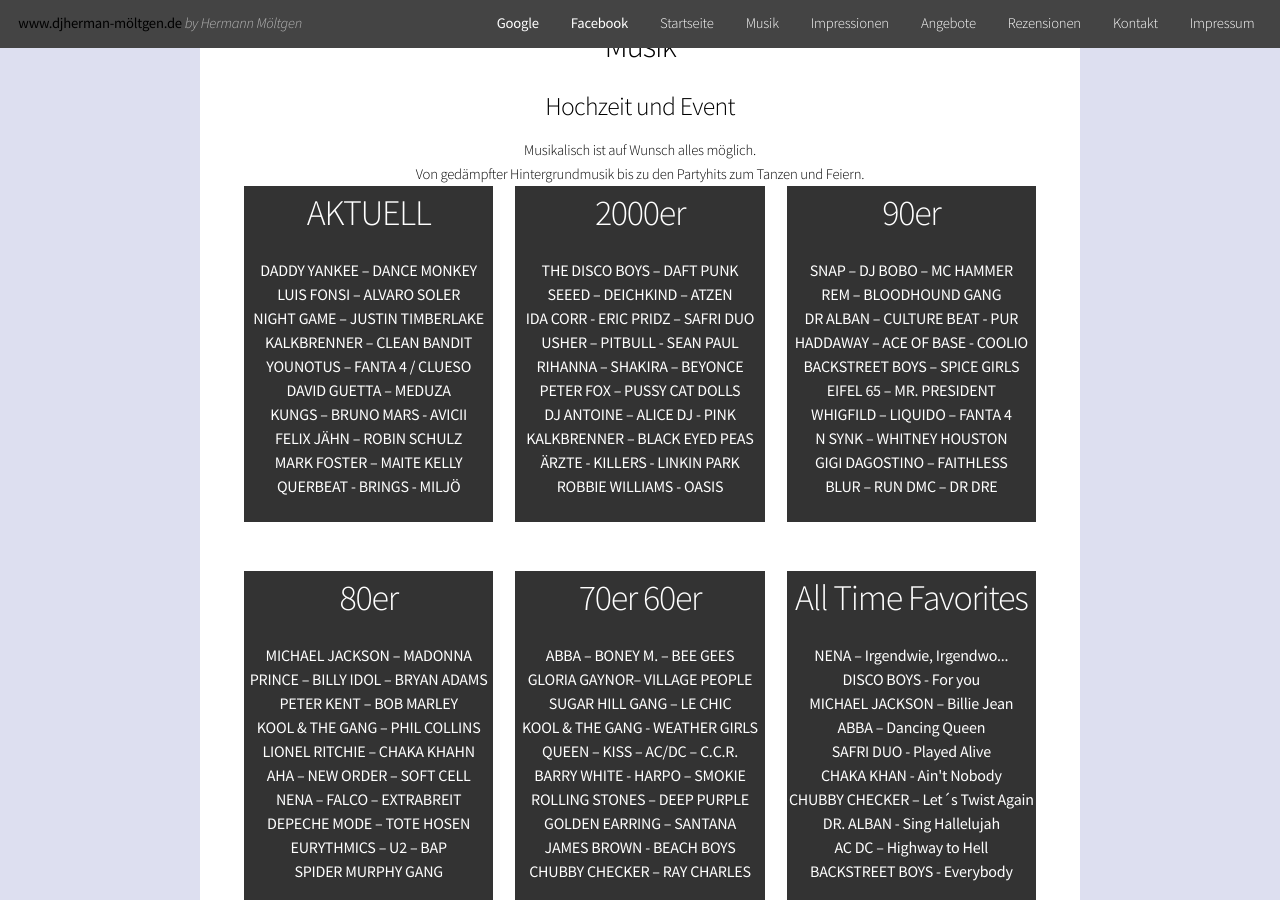
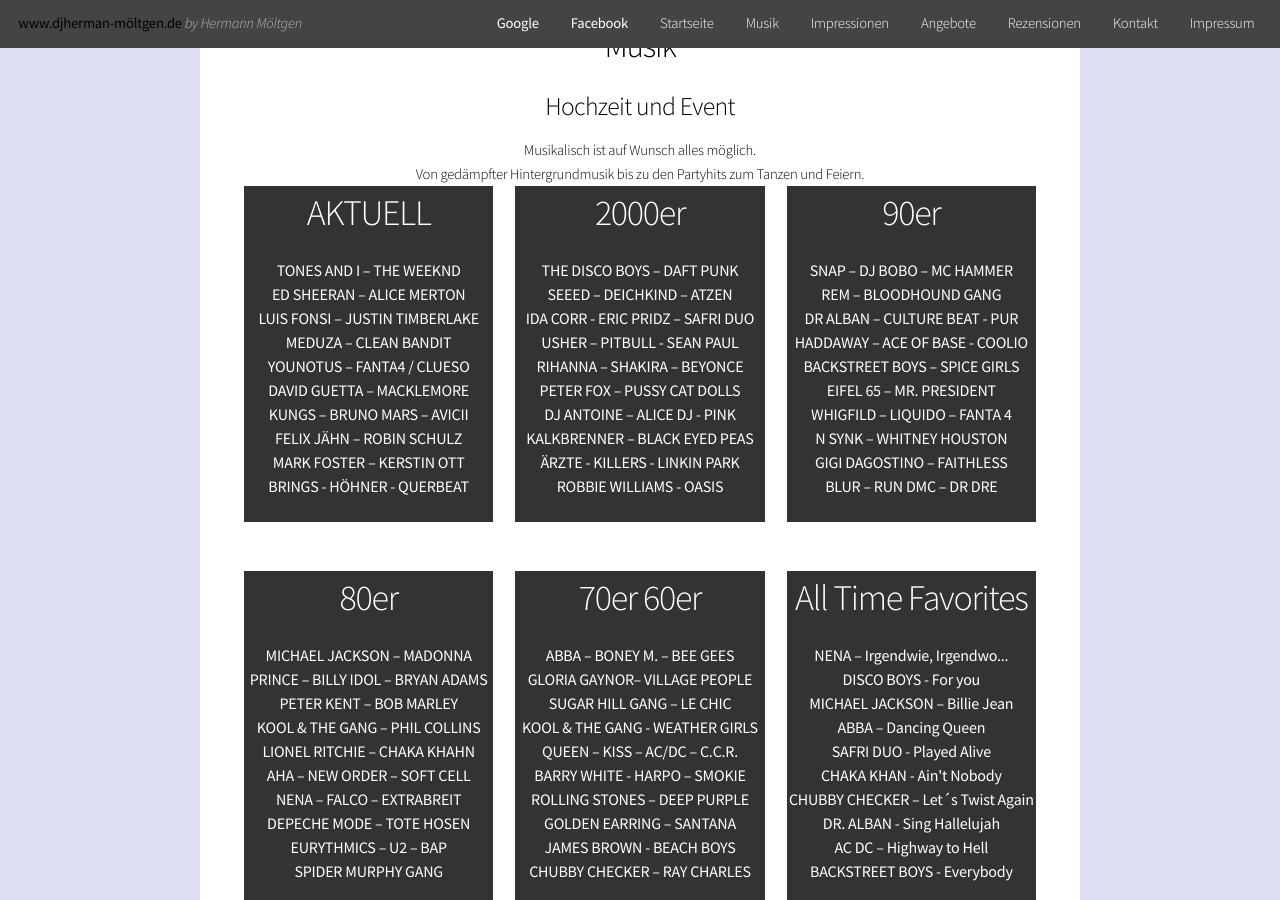
Before and after one commit to pwilken/Hermann-Landingpage, a Jekyll site: the page built from index.html, in a window 1280 px wide and 900 px high, scrolled down 1977 px. Built offline with Jekyll 4.4.1, drawn with Linux system fonts in a browser that asks for light colours; the list of posts is cut into pages by our own code; some of the changed text lies outside the part shown.

Commit message:
update music (aktuell) and hours (prices)

```diff
--- a/index.html
+++ b/index.html
@@ -83,16 +83,16 @@
 					<div style="font-size: 16px; color: #FFF !important; background-color:#333; line-height: 150% !important;" class="music_box">
 						<h2 style="color: #FFF !important; background-color:#333">AKTUELL</h2>
 						<b style="font-size: 16px; color: #FFF !important; background-color:#333;">
-						DADDY YANKEE – DANCE MONKEY <br/>
-						LUIS FONSI – ALVARO SOLER <br/>
-						NIGHT GAME – JUSTIN TIMBERLAKE <br/>
-						KALKBRENNER – CLEAN BANDIT <br/>
-						YOUNOTUS – FANTA 4 / CLUESO <br/>
-						DAVID GUETTA – MEDUZA <br/>
-						KUNGS – BRUNO MARS - AVICII <br/>
+						TONES AND I – THE WEEKND <br/>
+						ED SHEERAN – ALICE MERTON <br/>
+						LUIS FONSI  – JUSTIN TIMBERLAKE <br/>
+						MEDUZA – CLEAN BANDIT <br/>
+						YOUNOTUS – FANTA4 / CLUESO <br/>
+						DAVID GUETTA – MACKLEMORE <br/>
+						KUNGS – BRUNO MARS – AVICII <br/>
 						FELIX JÄHN – ROBIN SCHULZ <br/>
-						MARK FOSTER – MAITE KELLY <br/>
-						QUERBEAT - BRINGS - MILJÖ <br/>
+						MARK FOSTER – KERSTIN OTT <br/>
+						BRINGS - HÖHNER - QUERBEAT <br/>
 						<br/>
 						</b>
 					</div>
```
Also changed, not shown: other parts of index.html (+4 -4 lines).
